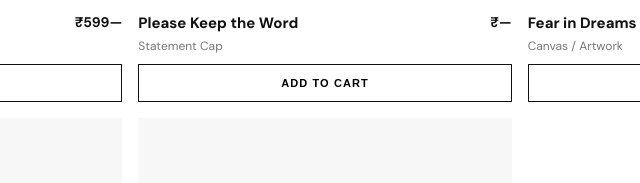
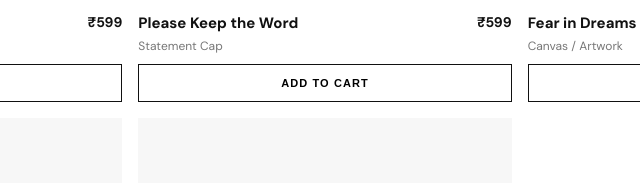
Before and after one commit to arayanlama/TUCK, a plain HTML site: page index.html in a window 1280 px wide. Shown: the part 1884-2067 px from the top of the page, 315-955 px from the left. Drawn offline with Linux system fonts and the light colour scheme.

Commit message:
Update index.html

```diff
--- a/index.html
+++ b/index.html
@@ -56,7 +56,7 @@
           <div class="product-image"><img src="khaki-cap.jpg" alt="TUCK Khaki Cap"></div>
           <div class="product-info">
             <div><h3>TUCK Khaki Cap</h3><p>Classic / Khaki</p></div>
-            <strong>₹599—</strong>
+            <strong>₹599</strong>
           </div>
           <button class="add" data-name="TUCK Khaki Cap">Add to cart</button>
         </article>
@@ -65,7 +65,7 @@
           <div class="product-image"><img src="please-keep-cap.png" alt="Please Keep the Word of Your Mouth cap"></div>
           <div class="product-info">
             <div><h3>Please Keep the Word</h3><p>Statement Cap</p></div>
-            <strong>₹—</strong>
+            <strong>₹599</strong>
           </div>
           <button class="add" data-name="Please Keep the Word Cap">Add to cart</button>
         </article>
```
